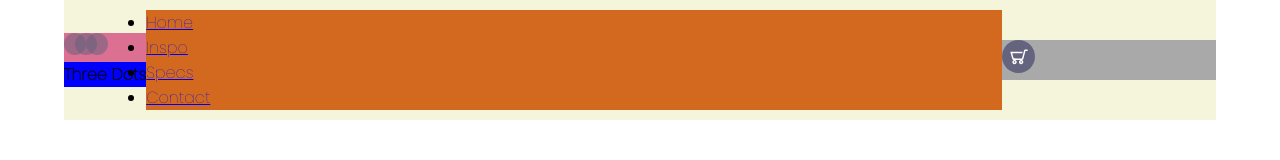
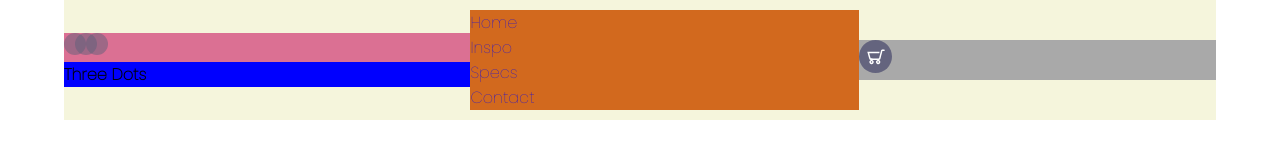
Before and after one commit to nanceche/laptop-ui, a plain HTML site: page laptop-ui/index.html in a window 1280 px wide. Drawn offline with Linux system fonts and the light colour scheme.

Commit message:
removed underline and bullet points

```diff
--- a/laptop-ui/style.css
+++ b/laptop-ui/style.css
@@ -18,15 +18,24 @@ header {
 }
 .logo-container {
   background-color: palevioletred;
+  flex-grow: 1;
 }
 .logo {
   background-color: blue;
+  flex-grow: 1;
 }
 nav {
   background-color: chocolate;
-  flex: 2;
+  flex-grow: 1;
 }
 .cart {
   background-color: darkgray;
-  flex: 0.5;
+  flex-grow: 1;
 }
+a {
+  text-decoration: none;
+}
+
+.nav-links {
+  list-style-type: none;
+}
```
